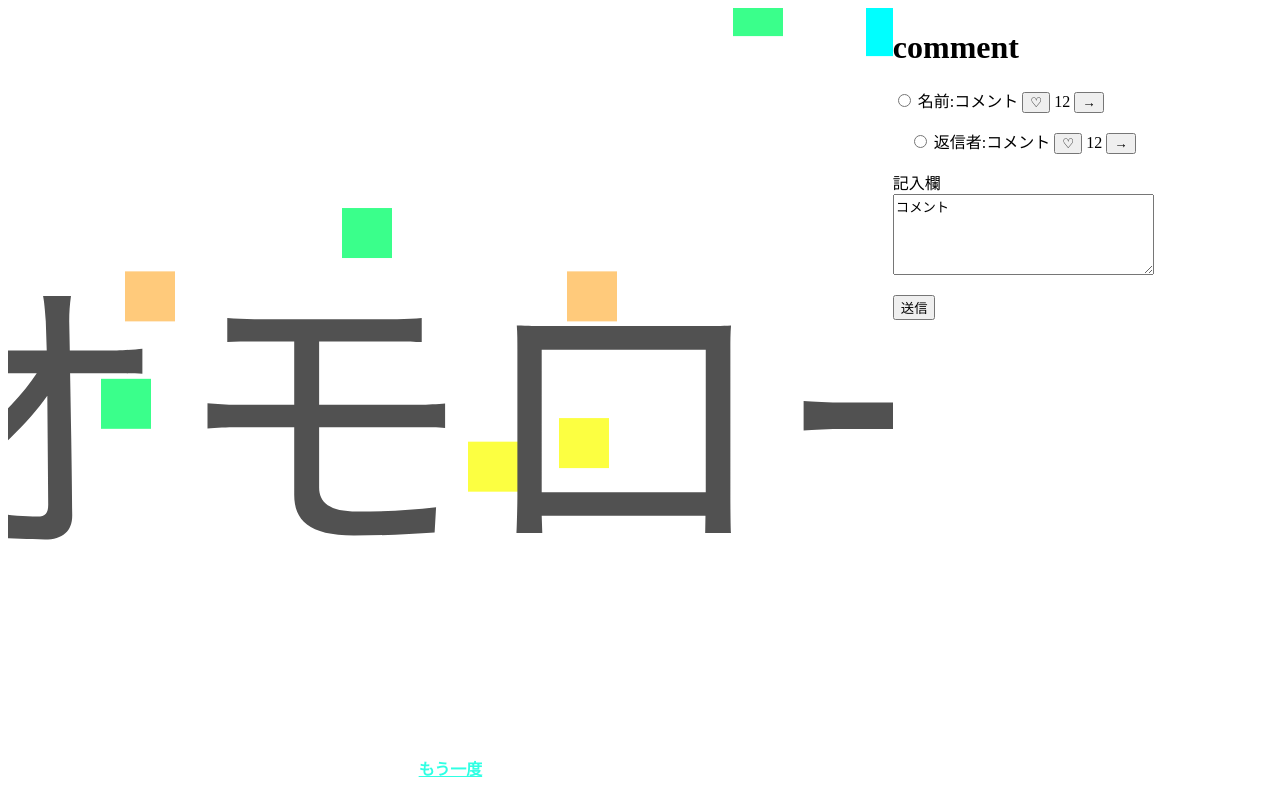
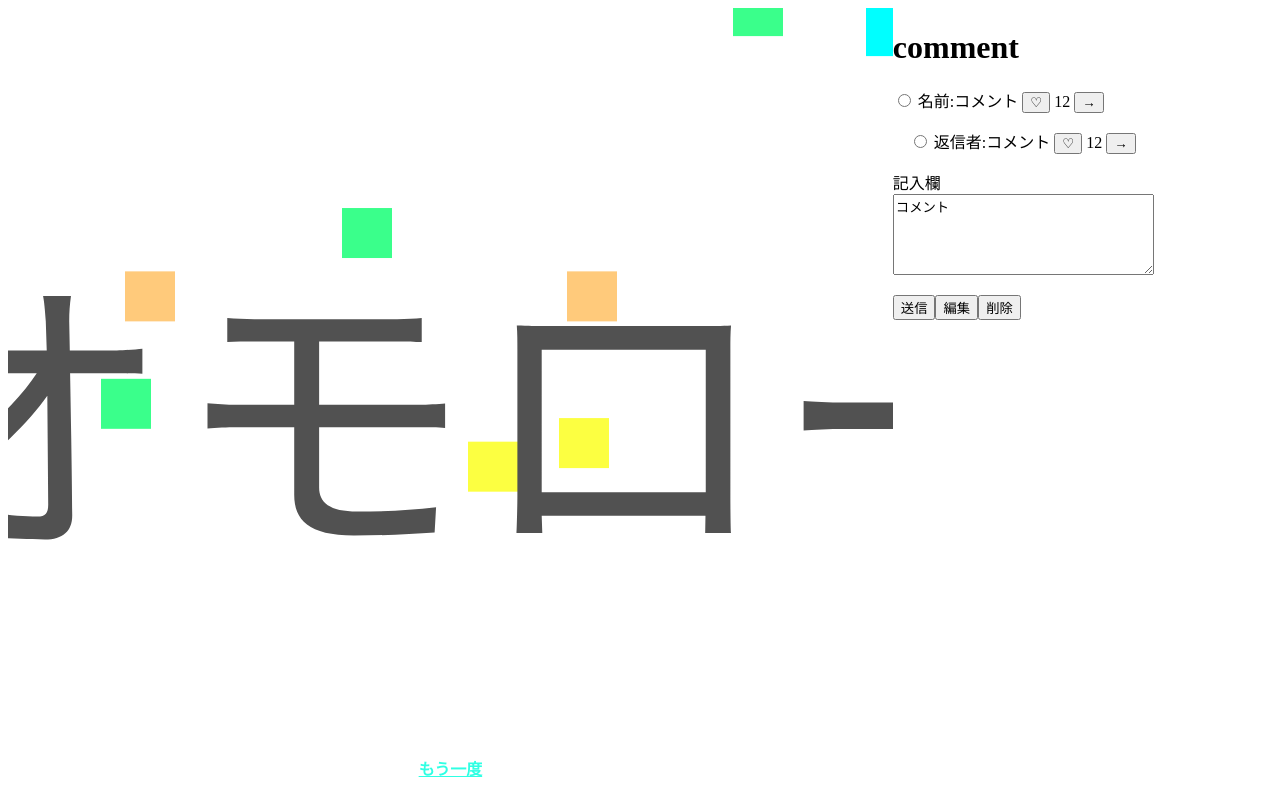
Before and after one commit to tanaka-mirano/aho3_frontend, an Angular app: page /omoro in a window 1280 px wide. Built offline with nearby package versions, Linux system fonts and the light colour scheme.

Commit message:
delete edit button

```diff
--- a/src/app/omoro/omoro.component.html
+++ b/src/app/omoro/omoro.component.html
@@ -25,6 +25,8 @@
                 <textarea rows="5" cols="30">コメント</textarea>
             </p>
             <input type="submit" value="送信" />
+            <input type="submit" value="編集" />
+            <input type="submit" value="削除" />
         </form>
     </div>
 
```
